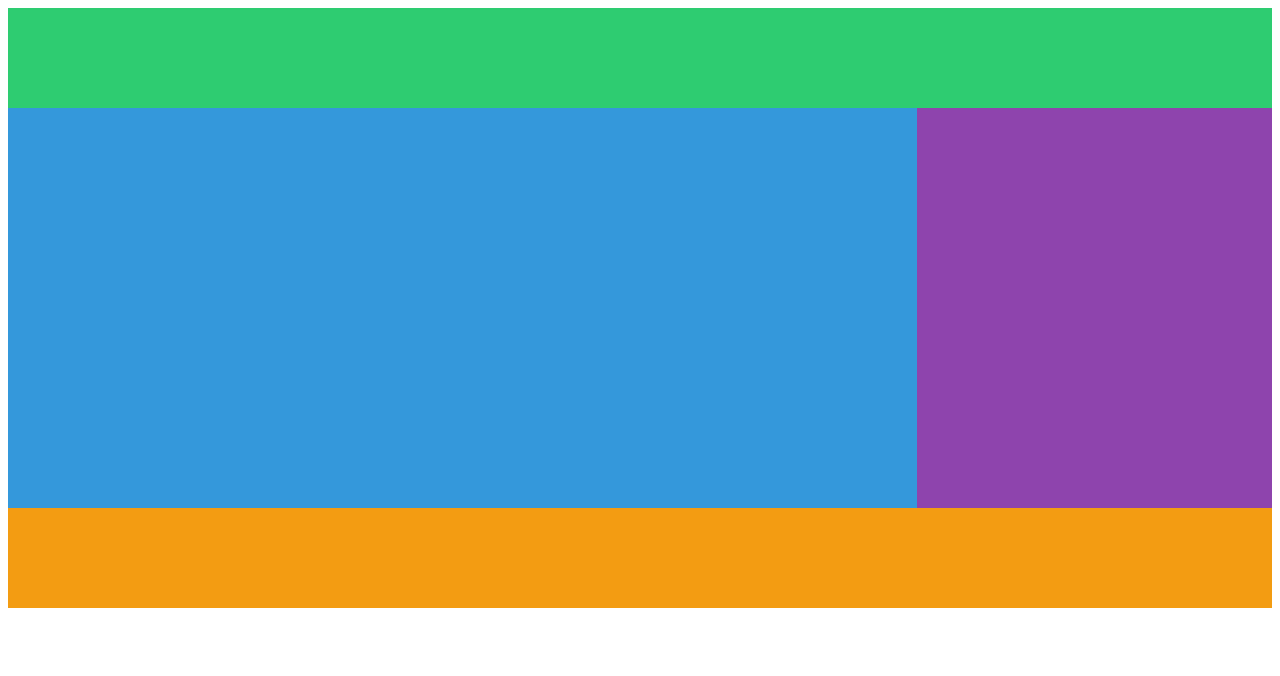
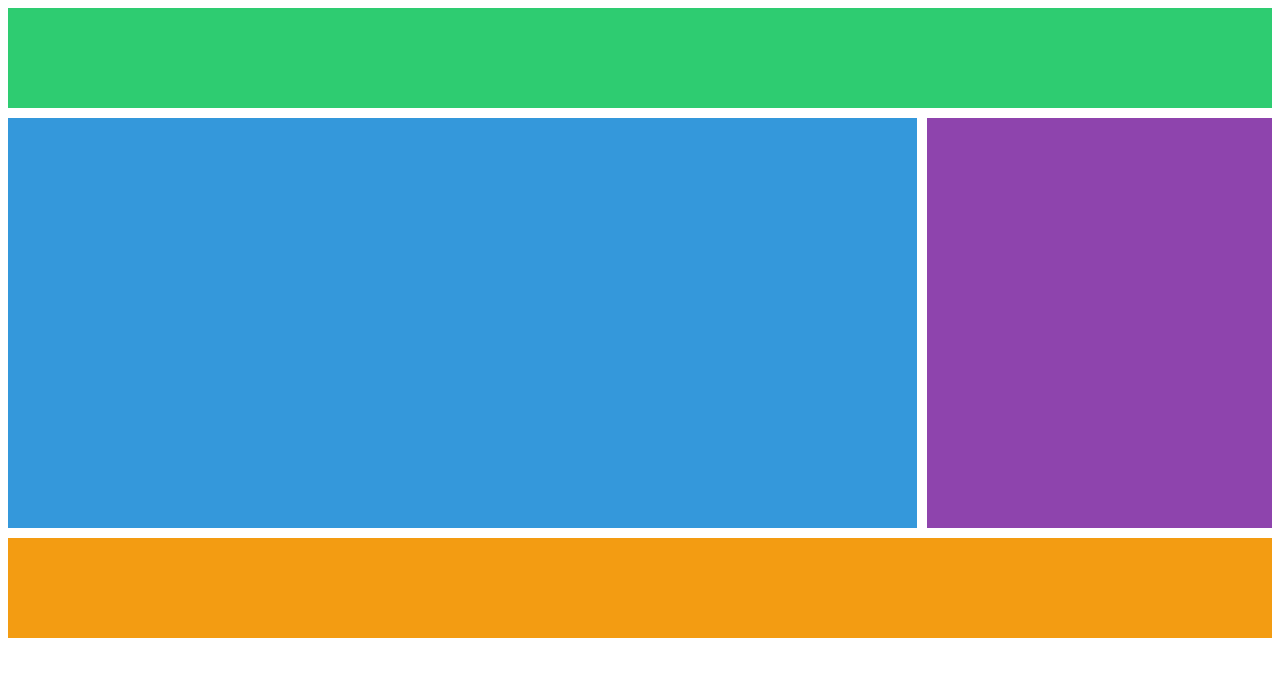
Before and after one commit to sungalex/scss-masterclass, a plain HTML site: page grid/index.html in a window 1280 px wide. Drawn offline with Linux system fonts and the light colour scheme.

Commit message:
grid-column-start/end, grid-row-start/end

```diff
--- a/grid/src/scss/styles.css
+++ b/grid/src/scss/styles.css
@@ -2,29 +2,31 @@
   display: grid;
   grid-template-columns: auto 200px;
   grid-template-rows: 100px repeat(2, 200px) 100px;
-  grid-template-areas:
-    'header header header header'
-    'content content content nav'
-    'content content content nav'
-    'footer footer footer footer';
+  gap: 10px;
 }
 
 .header {
   background-color: #2ecc71;
-  grid-area: header;
+  grid-column-start: 1;
+  grid-column-end: 5;
 }
 
 .content {
   background-color: #3498db;
-  grid-area: content;
+  grid-column-start: 1;
+  grid-column-end: 4;
+  grid-row-start: 2;
+  grid-row-end: 4;
 }
 
 .nav {
   background-color: #8e44ad;
-  grid-area: nav;
+  grid-row-start: 2;
+  grid-row-end: 4;
 }
 
 .footer {
   background-color: #f39c12;
-  grid-area: footer;
+  grid-column-start: 1;
+  grid-column-end: 5;
 }
```
Also changed, not shown: grid/README.md.
